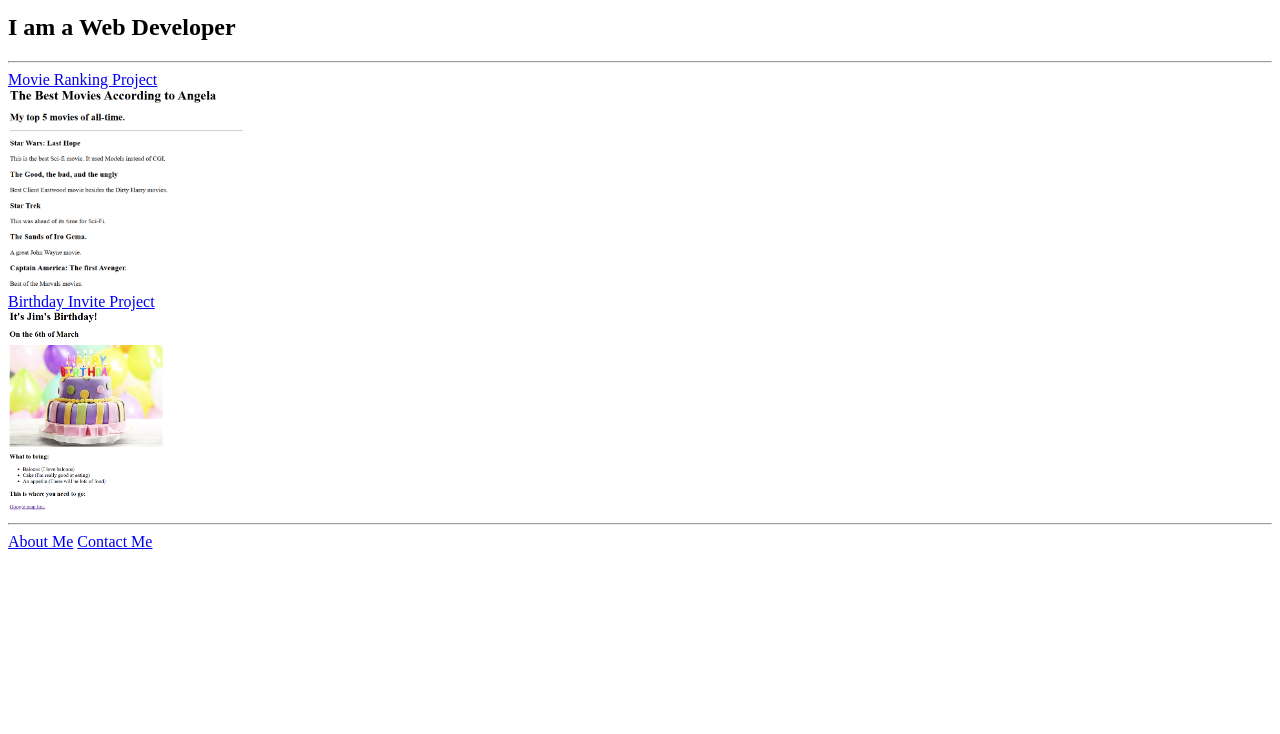
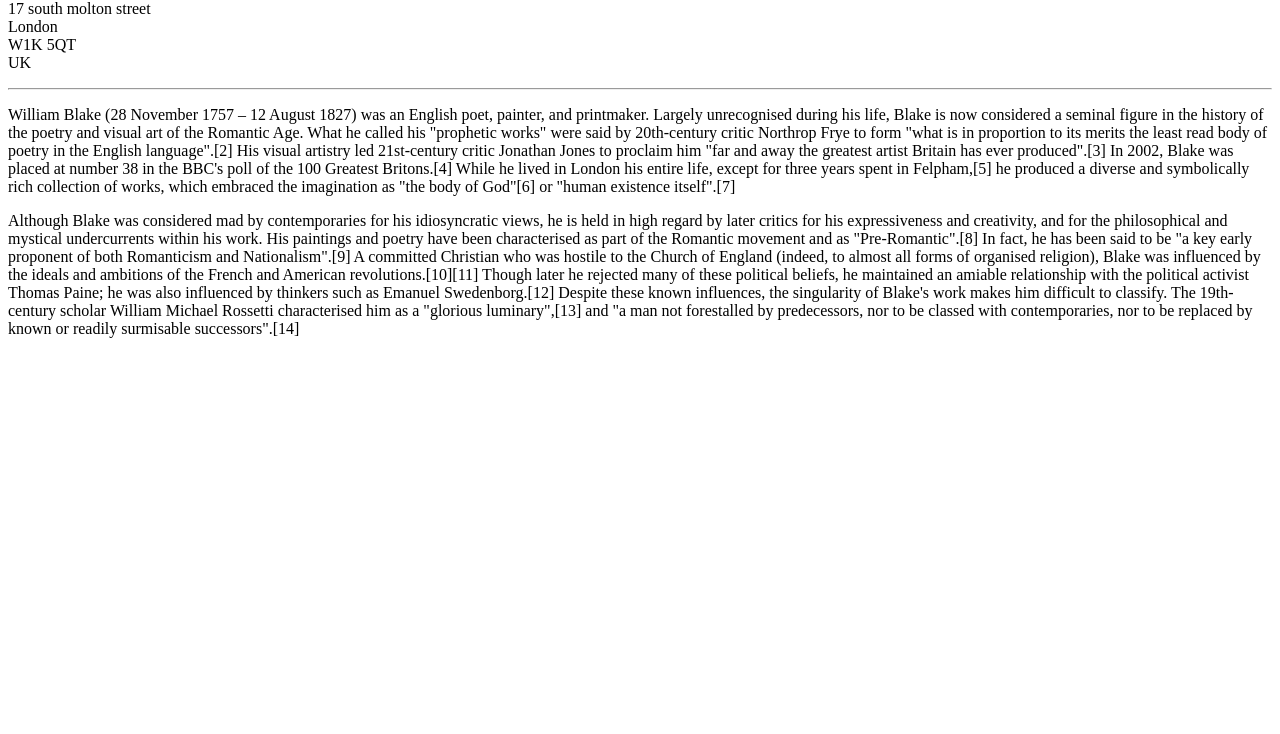
Before and after one commit to nbderz8/HTML-portfolio, a plain HTML site: page index.html in a window 1280 px wide. Shown: the part 66-800 px from the top of the page. Drawn offline with Linux system fonts and the light colour scheme.

Commit message:
Add files via upload

```diff
--- a/index.html
+++ b/index.html
@@ -1,38 +1,29 @@
-<!-- TODO 1: Create the HTML Boilerplate -->
- <!DOCTYPE html>
- <html lang="en">
- <head>
-    <meta charset="UTF-8">
-    <meta name="viewport" content="width=device-width, initial-scale=1.0">
-    <title>Portfolio</title>
- </head>
- <body>
-    <h1>Jim Lee's Portfolio</h1>
-        <h2>I am a Web Developer</h2>
-    <hr>
-    <a href="./public/movie-ranking.html">Movie Ranking Project</a>
-    <br>
-    <img src="./assets/images/jim-movie-rank.png" alt="Movie Ranking Project" height="200">
-    <br>
-    <a href="./public/birthday-invite.html">Birthday Invite Project</a>
-    <br>
-    <img src="./assets/images/jim-bday-invite.png" alt="Birthday Invite Project" height="200">
-    <hr>
-    <a href="./public/about.html">About Me</a>
-    <a href="./public/contact.html">Contact Me</a>
-</body>
- </html>
+<h1>Wiliiam Blake</h1>
 
-<!-- TODO 2: Add Your previous projects' HTML into the public folder -->
+<p>17 south molton street<br />
+London<br />
+W1K 5QT<br />
+UK
+</p>
 
-<!-- TODO 3: Take screenshots of your project previews and add the images to the images folder -->
+<hr>
+<p>William Blake (28 November 1757 – 12 August 1827) was an English poet, painter, and printmaker. Largely unrecognised
+during his life, Blake is now considered a seminal figure in the history of the poetry and visual art of the Romantic
+Age. What he called his "prophetic works" were said by 20th-century critic Northrop Frye to form "what is in proportion
+to its merits the least read body of poetry in the English language".[2] His visual artistry led 21st-century critic
+Jonathan Jones to proclaim him "far and away the greatest artist Britain has ever produced".[3] In 2002, Blake was
+placed at number 38 in the BBC's poll of the 100 Greatest Britons.[4] While he lived in London his entire life, except
+for three years spent in Felpham,[5] he produced a diverse and symbolically rich collection of works, which embraced the
+imagination as "the body of God"[6] or "human existence itself".[7]</p>
 
-<!-- TODO 4: Add titles/subtitles etc. -->
-
-<!-- TODO 5: Add a link to the project pages -->
-
-<!-- TODO 6: Add images to show the project previews
-HINT for TODO 6: You can use the height attribute set to 200 to make the image smaller:
-https://developer.mozilla.org/en-US/docs/Web/HTML/Element/img#attr-height -->
-
-<!-- TODO 7: Add the Contact Me and About Me page links -->
+<p>Although Blake was considered mad by contemporaries for his idiosyncratic views, he is held in high regard by later
+critics for his expressiveness and creativity, and for the philosophical and mystical undercurrents within his work. His
+paintings and poetry have been characterised as part of the Romantic movement and as "Pre-Romantic".[8] In fact, he has
+been said to be "a key early proponent of both Romanticism and Nationalism".[9] A committed Christian who was hostile to
+the Church of England (indeed, to almost all forms of organised religion), Blake was influenced by the ideals and
+ambitions of the French and American revolutions.[10][11] Though later he rejected many of these political beliefs, he
+maintained an amiable relationship with the political activist Thomas Paine; he was also influenced by thinkers such as
+Emanuel Swedenborg.[12] Despite these known influences, the singularity of Blake's work makes him difficult to classify.
+The 19th-century scholar William Michael Rossetti characterised him as a "glorious luminary",[13] and "a man not
+forestalled by predecessors, nor to be classed with contemporaries, nor to be replaced by known or readily surmisable
+successors".[14]</p>
```
